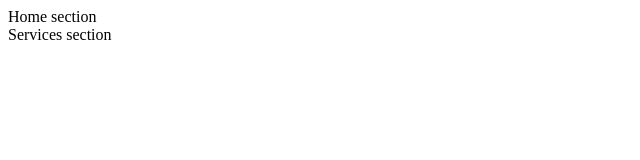
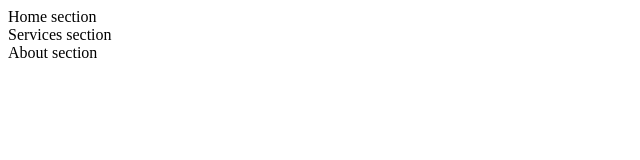
Before and after one commit to AA2023/workAbdo, a plain HTML site: page index.html in a window 1280 px wide. Shown: the whole page, without its empty margins (0-640 px from the left). Drawn offline with Linux system fonts and the light colour scheme.

Commit message:
creation about section

```diff
--- a/index.html
+++ b/index.html
@@ -9,6 +9,7 @@
 <body>
   <div class="home">Home section</div>
   <div class="services">Services section</div>
+  <div class="about">About section</div>
 </body>
 <script src="main.js"></script>
 </html>
```
